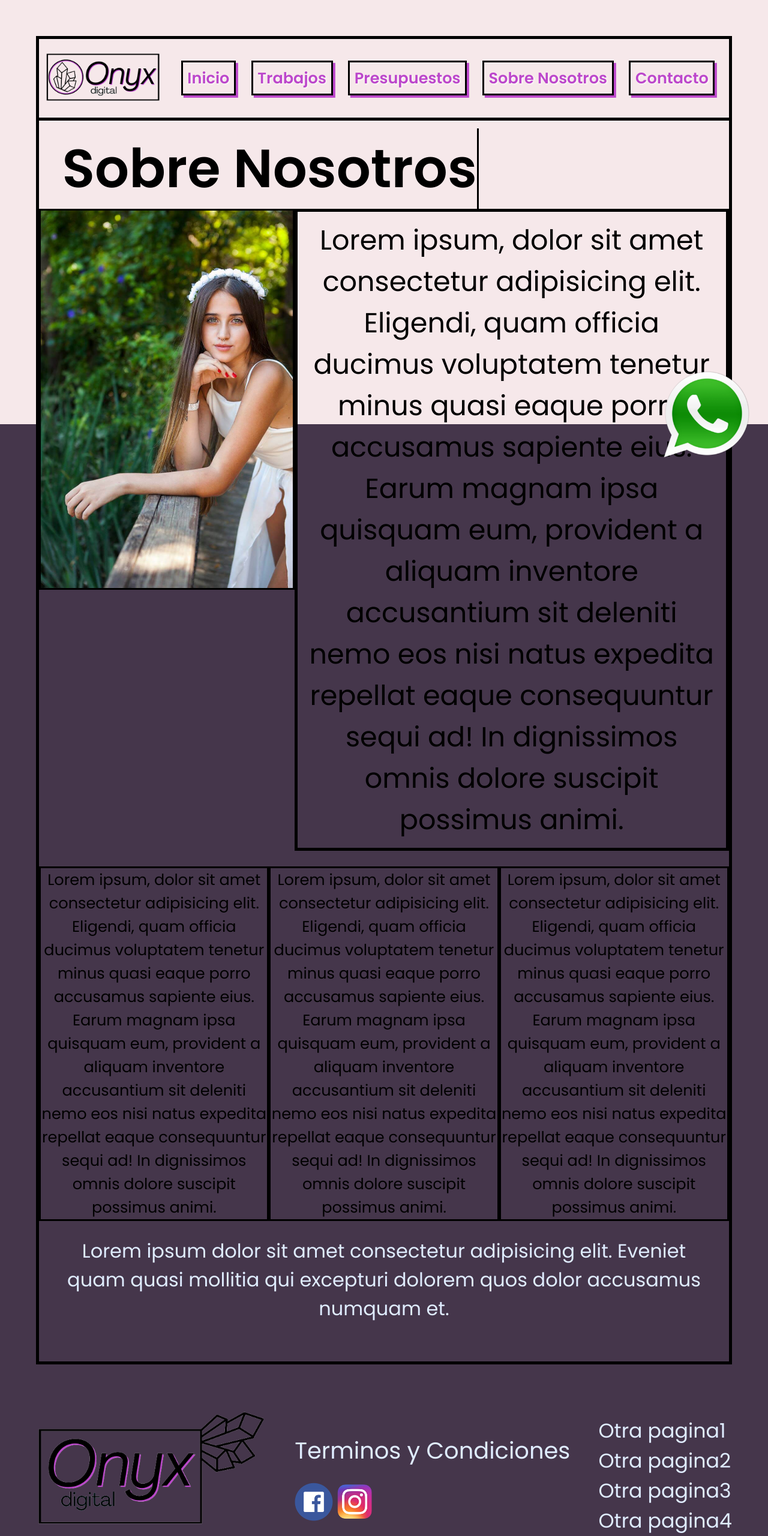
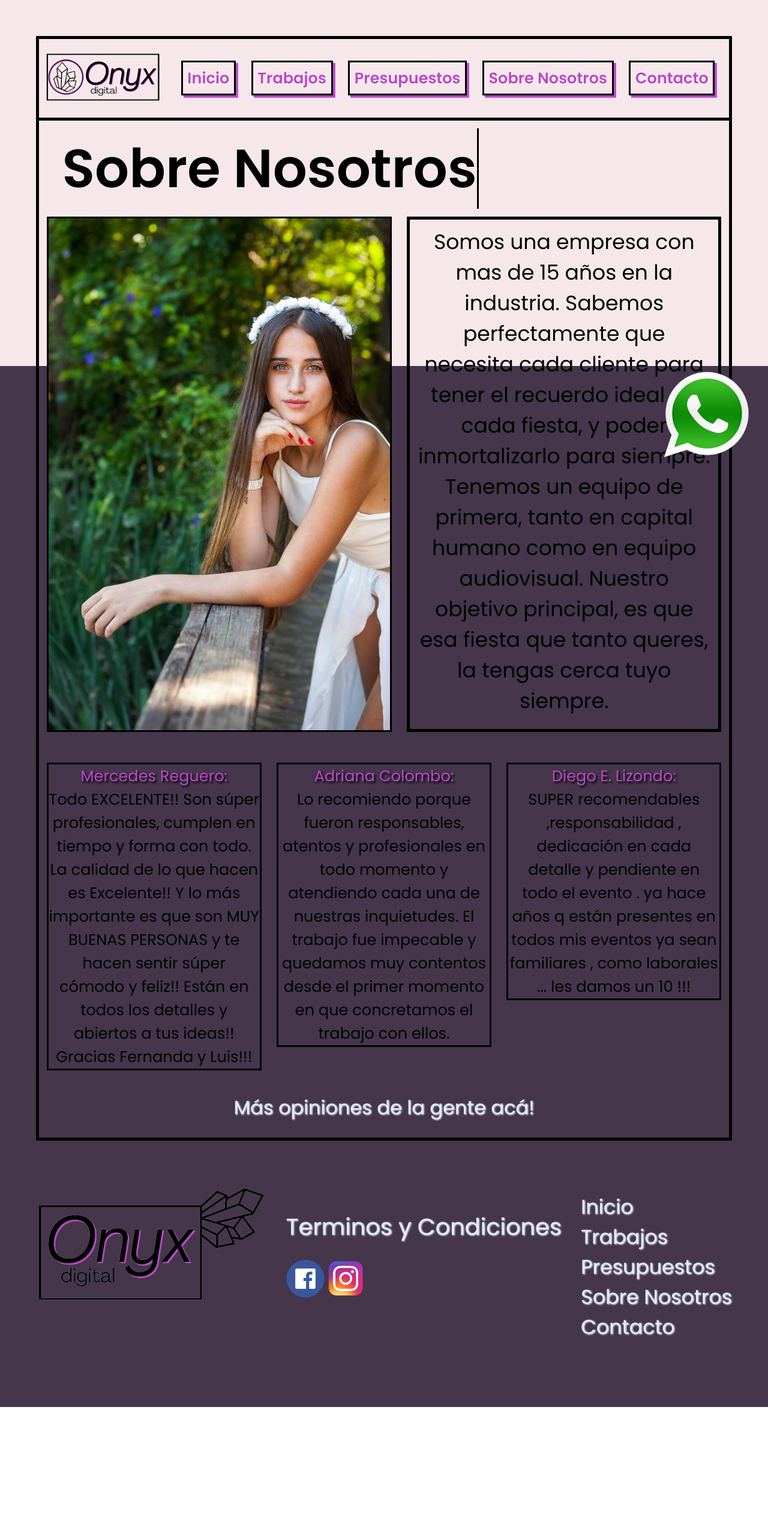
Before and after one commit to ale-cava/onyx-digital, a website: page sobre-nosotros.html in a window 1280 px wide. Shown: the top 2560 px of the page at 60% size. After the commit the page ends 2345 px from the top, so only its background shows below. Drawn offline with Linux system fonts and the light colour scheme.

Commit message:
Version Provisoria

```diff
--- a/scss/style.scss
+++ b/scss/style.scss
@@ -28,7 +28,7 @@ $mapa: (
 
 .flexsn{
     display: flex;
-    align-items: center;
+    align-items: flex-start;
     justify-content: space-evenly;
     margin-top: 2vw;
     margin-bottom: 2vw;
@@ -45,7 +45,7 @@ $mapa: (
     p{
         font-size: 2vw;
     }
-
+    margin: 1vw;
 }
 
 .t2{
@@ -70,6 +70,7 @@ $mapa: (
 .submit{
     display: flex;
     align-items: flex-end;
+    flex-wrap: wrap;
     margin-bottom: 3vw;
     margin-left: 3vw;
     justify-content: space-between;
@@ -77,8 +78,8 @@ $mapa: (
         margin-right: 5vw;
     }
     input{
-        width: 9vw;
-        height: 4vw;
+        width: 8vw;
+        height: 3vw;
         font-size: 2.3vw;
     }
     p{
@@ -86,6 +87,9 @@ $mapa: (
         color: black;
         width: 120vw;
         text-align: left;
+        border: black solid 0.3vw;
+        margin: 0.3vw;
+        margin-right: 3vw;
     }
 }
 
@@ -94,8 +98,9 @@ $mapa: (
     justify-content: space-evenly;
     flex-wrap: nowrap;
     img{
-        height: 37%;
-        width: 37%;
+        height: 50%;
+        width: 50%;
+        margin: 1vw;
     }
 }
 
@@ -103,10 +108,8 @@ $mapa: (
     width: 60vw;
     border: black solid 0.4vw;
     padding: 1vw;
-}
-
-.snindextxt{
-    font-size: 3.6vw;
+    margin: 1vw;
+    font-size: 2.7vw;
 }
 
 .tcarr{
@@ -173,15 +176,15 @@ $mapa: (
 
 .contacto{
     display: flex;
-    justify-content: space-evenly;
-    align-items: flex-start;
+    justify-content: space-between;
+    align-items: center;
 }
 
 .form {
     input{
-    width: 70vw;
+    width: 53vw;
     height: 5vw;
-    margin: 2vw;
+    margin: 1vw;
     }
     p{
         color: white;
@@ -191,8 +194,8 @@ $mapa: (
 .picontact{
     width: 45vw;
     img{
-        width: 100%;
-        height: 100%;
+        width: 30vw;
+        border: black solid 0.3vw;
     }
 }
 
@@ -209,7 +212,7 @@ a{
 .t1{
     margin-left: 3vw;
     margin-right: 3vw;
-    margin-bottom: 8.5vw;
+    margin-bottom: 3vw;
     p{
         font-size: 2vw;
         font-weight: 600;
@@ -218,12 +221,12 @@ a{
 }
 
 .vid1{
-    height: 100%;
-    width: 95%;
+    height: 40vw;
+    width: 80vw;
 }
 
 .bottomtext{
-    margin-bottom: 5vw;
+    margin-bottom: 2vw;
     margin-top: 1.7vw;
     padding-left: 2vw;
     padding-right: 2vw;
--- a/sobre-nosotros.html
+++ b/sobre-nosotros.html
@@ -46,34 +46,32 @@
         <div class="snindex">
             <img src="assets/img/quince3.jpg" alt="Cumpleaniera de quince" class="border">
             <div class="snindextxt">
-            <p>Lorem ipsum, dolor sit amet consectetur adipisicing elit. Eligendi, quam officia ducimus voluptatem
-                tenetur minus quasi eaque porro accusamus sapiente eius. Earum magnam ipsa quisquam eum, provident a
-                aliquam inventore accusantium sit deleniti nemo eos nisi natus expedita repellat eaque consequuntur
-                sequi ad! In dignissimos omnis dolore suscipit possimus animi.</p>
+            <p>Somos una empresa con mas de 15 años en la industria. Sabemos perfectamente que necesita cada cliente
+                para tener el recuerdo ideal de cada fiesta, y poder inmortalizarlo para siempre. Tenemos un equipo de
+                primera, tanto en capital humano como en equipo audiovisual. Nuestro objetivo principal, es que esa fiesta
+                que tanto queres, la tengas cerca tuyo siempre.
+            </p>
             </div>
         </div>
         <div class="flexsn">
         <div class="sn">
-            <p>Lorem ipsum, dolor sit amet consectetur adipisicing elit. Eligendi, quam officia ducimus voluptatem
-                tenetur minus quasi eaque porro accusamus sapiente eius. Earum magnam ipsa quisquam eum, provident a
-                aliquam inventore accusantium sit deleniti nemo eos nisi natus expedita repellat eaque consequuntur
-                sequi ad! In dignissimos omnis dolore suscipit possimus animi.</p>
+            <p class="emphasis">Mercedes Reguero:</p><p> Todo EXCELENTE!! Son súper profesionales, cumplen en tiempo y forma con todo. La calidad de lo que hacen es Excelente!!
+                Y lo más importante es que son MUY BUENAS PERSONAS y te hacen sentir súper cómodo y feliz!! Están en todos los detalles
+                y abiertos a tus ideas!! Gracias Fernanda y Luis!!!</p>
         </div>
         <div class="sn">
-            <p>Lorem ipsum, dolor sit amet consectetur adipisicing elit. Eligendi, quam officia ducimus voluptatem
-                tenetur minus quasi eaque porro accusamus sapiente eius. Earum magnam ipsa quisquam eum, provident a
-                aliquam inventore accusantium sit deleniti nemo eos nisi natus expedita repellat eaque consequuntur
-                sequi ad! In dignissimos omnis dolore suscipit possimus animi.</p>
+            <p class="emphasis">Adriana Colombo:</p><p> Lo recomiendo porque fueron responsables, atentos y profesionales en todo
+                momento y atendiendo cada una de nuestras inquietudes. El trabajo fue impecable y quedamos muy contentos desde el
+                primer momento en que concretamos el trabajo con ellos.</p>
         </div>
         <div class="sn">
-            <p>Lorem ipsum, dolor sit amet consectetur adipisicing elit. Eligendi, quam officia ducimus voluptatem
-                tenetur minus quasi eaque porro accusamus sapiente eius. Earum magnam ipsa quisquam eum, provident a
-                aliquam inventore accusantium sit deleniti nemo eos nisi natus expedita repellat eaque consequuntur
-                sequi ad! In dignissimos omnis dolore suscipit possimus animi.</p>
+            <p class="emphasis">Diego E. Lizondo:</p><p> SUPER recomendables ,responsabilidad , dedicación en cada detalle y
+                pendiente en todo el evento . ya hace años q están presentes en todos mis eventos ya sean familiares , como
+                laborales ... les damos un 10 !!!</p>
         </div>
         </div>
         <div class="bottomtext">
-            <p>Lorem ipsum dolor sit amet consectetur adipisicing elit. Eveniet quam quasi mollitia qui excepturi dolorem quos dolor accusamus numquam et.</p>
+            <a href="https://web.facebook.com/onyxdigital/reviews/?ref=page_internal"><p>Más opiniones de la gente acá!</p></a>
         </div>
     </main>
     <footer>
@@ -81,17 +79,33 @@
             <img src="assets/img/logo2.png" alt="Logo onyx" class="logo">
             </div>
             <div class="footerm">
+            <a href="#">
             <p>Terminos y Condiciones</p>
+            </a>
+            <a href="https://web.facebook.com/onyxdigital">
             <img src="assets/img/kisspng-computer-icons-logo-facebook-simon-s-private-car-s-facebook-5ab6eb9aa9d242.2754205515219373066956.png" alt="facebook">
+            </a>
+            <a href="https://www.instagram.com/onyx_digital">
             <img src="assets/img/pngegg.png" alt="instagram">
+            </a>
         </div>
         <div class="footext">
             <ul>
-                <li>Otra pagina1</li>
-                <li>Otra pagina2</li>
-                <li>Otra pagina3</li>
-                <li>Otra pagina4</li>
-                <li>Otra pagina5</li>
+                <a href="inicio.html">
+                <li>Inicio</li>
+                </a>
+                <a href="trabajos.html">
+                <li>Trabajos</li>
+                </a>
+                <a href="presupuestos.html">
+                <li>Presupuestos</li>
+                </a>
+                <a href="sobre-nosotros.html">
+                <li>Sobre Nosotros</li>
+                </a>
+                <a href="contacto.html">
+                <li>Contacto</li>
+                </a>
             </ul>
         </div>
     </footer>
```
Also changed, not shown: contacto.html (+21 -8 lines), index.html (+25 -11 lines), presupuestos.html (+31 -25 lines), trabajos.html (+21 -5 lines), css/style.css, 1 other file.
